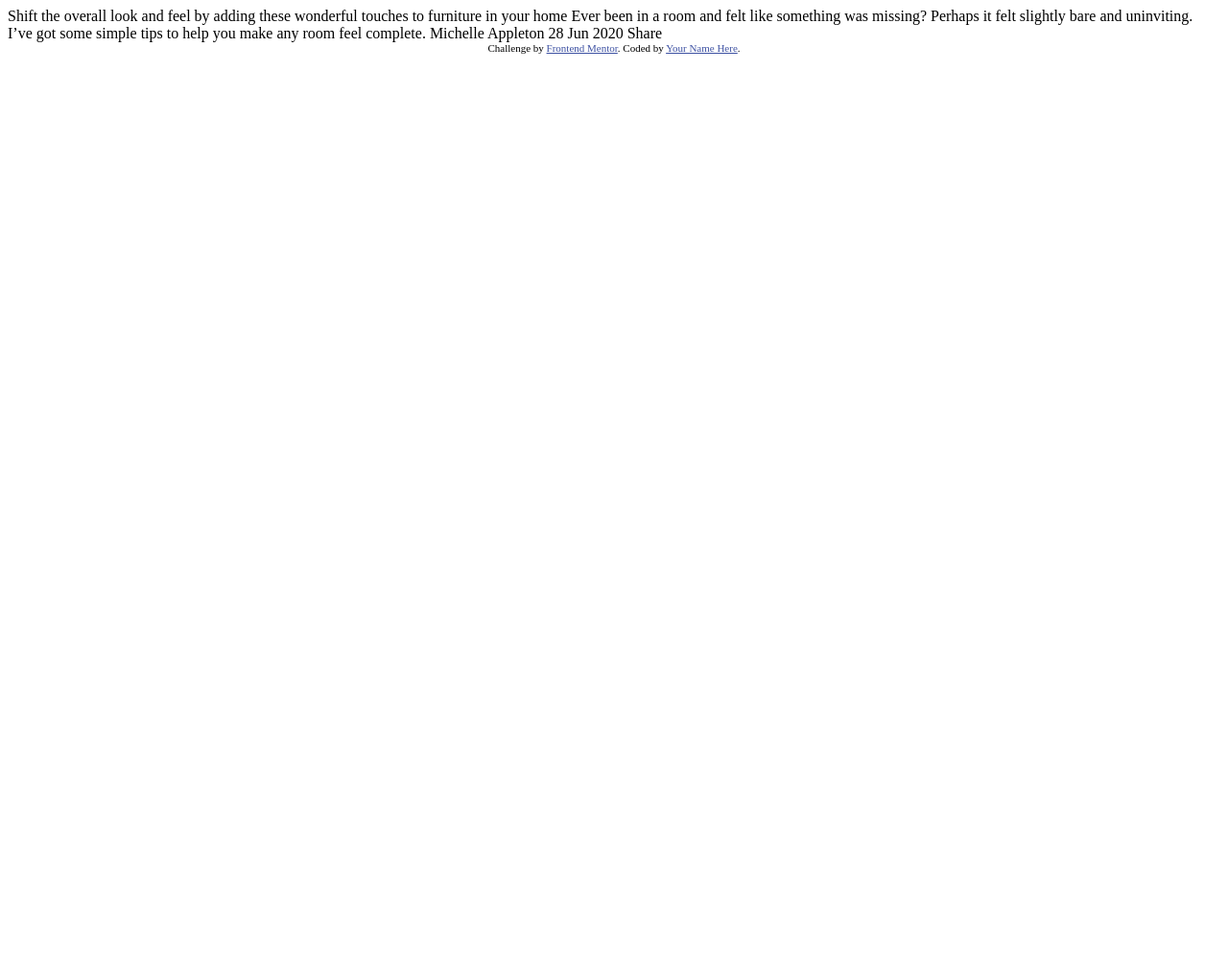
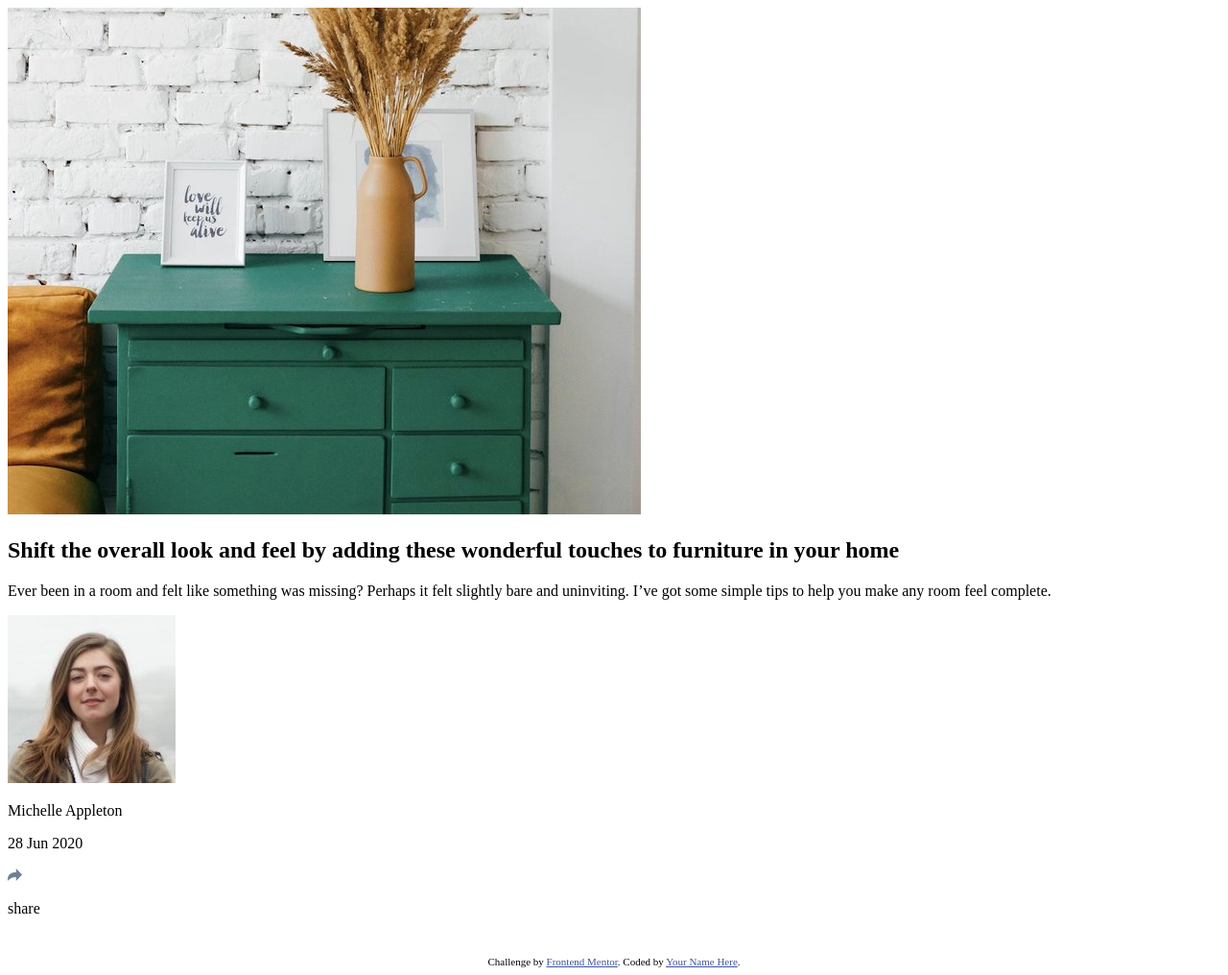
Before and after one commit to sudheerkodali/first-UI-script, a plain HTML site: page index.html in a window 1280 px wide. Shown: the whole page at 96% size. Before the commit the page ends 800 px from the top, so only its background shows below. Drawn offline with Linux system fonts and the light colour scheme.

Commit message:
second commit

```diff
--- a/index.html
+++ b/index.html
@@ -21,13 +21,81 @@
       color: hsl(228, 45%, 44%);
     }
   </style>
+  <link rel="stylesheet" type="text/css" href="style.css">
 </head>
 
 <body>
 
+  <main class="main">
+
+    <div class="card-image">
+      <img src="images/drawers.jpg">
+    </div>
 
 
-  Shift the overall look and feel by adding these wonderful
+    <main class="card-main">
+
+      <div class="card-container">
+        <h2>Shift the overall look and feel by adding these wonderful
+          touches to furniture in your home</h2>
+
+        <p>Ever been in a room and felt like something was missing? Perhaps
+          it felt slightly bare and uninviting. I’ve got some simple tips
+          to help you make any room feel complete.</p>
+      </div>
+
+
+      <div class="card-user">
+
+        <div class="user">
+          <img src="images/avatar-michelle.jpg">
+
+          <div class="user-info">
+            <p> Michelle Appleton </p>
+            <!--short cut for div (. class or .name) it will automatically type the div class-->
+            <p> 28 Jun 2020 </p>
+          </div>
+
+        </div>
+
+        <div class="share">
+          <div class="icon-share">
+            <img src="images/icon-share.svg">
+          </div>
+
+          <div class="networks">
+            <p>share</p>
+
+            <div class="icons-ntwork">
+              <a href="a"><img src="images/icon-facebook.svg"></a>
+              <a href="a"><img src="images/icon-twitter.svg"></a>
+              <a href="a"><img src="images/icon-pinterest.svg"></a>
+            </div>
+          </div>
+        </div>
+    </main>
+  </main>
+
+
+
+
+
+
+
+
+
+
+
+
+
+
+
+
+
+
+
+
+  <!--Shift the overall look and feel by adding these wonderful
   touches to furniture in your home
 
   Ever been in a room and felt like something was missing? Perhaps
@@ -37,7 +105,7 @@
   Michelle Appleton
   28 Jun 2020
 
-  Share
+  Share-->
 
   <div class="attribution">
     Challenge by <a href="https://www.frontendmentor.io?ref=challenge" target="_blank">Frontend Mentor</a>.
```
Also changed, not shown: style.css (added).
